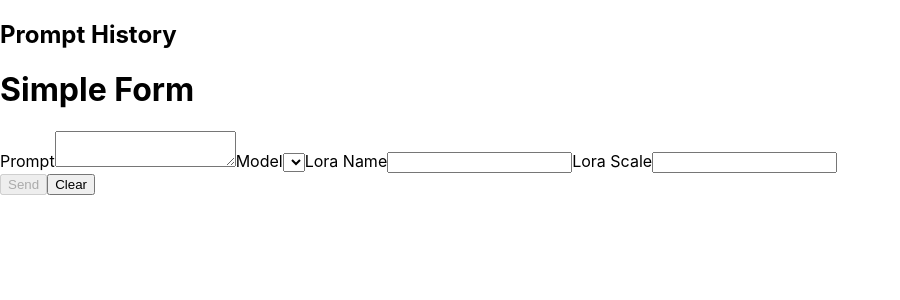
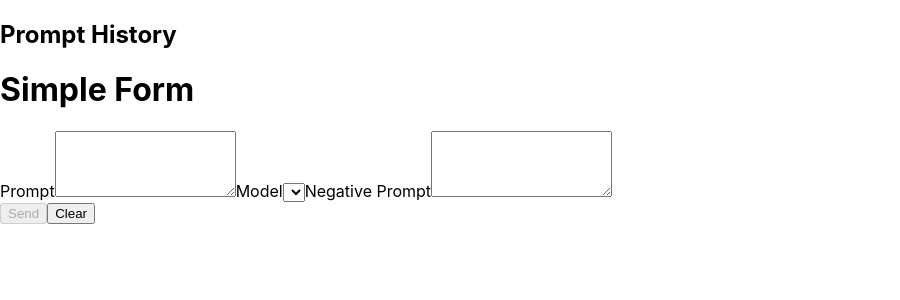
Before and after one commit to acwilan/sdbeamui, a React (Create React App) app: page / in a window 1280 px wide. Shown: the top 300 px of the page, without its empty margins (0-900 px from the left). Built offline with nearby package versions, Linux system fonts and the light colour scheme.

Commit message:
[main] Update web

```diff
--- a/src/App.tsx
+++ b/src/App.tsx
@@ -12,8 +12,7 @@ const App: React.FC = () => {
   const [outputImageUrl, setOutputImageUrl] = useState<string>(() => localStorage.getItem('outputImageUrl') || '');
   const [promptHistory, setPromptHistory] = useState<{ prompt: string; imageUrl: string }[]>(() => localStorage.getItem('promptHistory') ? JSON.parse(`${localStorage.getItem('promptHistory')}`) : []);
   const [modelIndex, setModelIndex] = useState<string>(localStorage.getItem('modelIndex') || '');
-  const [loraName, setLoraName] = useState<string>(localStorage.getItem('loraName') || '');
-  const [loraScale, setLoraScale] = useState<string>(localStorage.getItem('loraScale') || '');
+  const [negativePrompt, setNegativePrompt] = useState<string>('');
 
   useEffect(() => {
     localStorage.setItem('prompt', promptValue);
@@ -31,14 +30,6 @@ const App: React.FC = () => {
     localStorage.setItem('modelIndex', modelIndex);
   }, [modelIndex]);
 
-  useEffect(() => {
-    localStorage.setItem('loraName', loraName);
-  }, [loraName]);
-
-  useEffect(() => {
-    localStorage.setItem('loraScale', loraScale);
-  }, [loraScale]);
-
   const handleTextareaChange = (event: React.ChangeEvent<HTMLTextAreaElement>) => {
     setPromptValue(event.target.value);
   };
@@ -47,12 +38,8 @@ const App: React.FC = () => {
     setModelIndex(event.target.value);
   };
 
-  const handleLoraNameChange = (event: React.ChangeEvent<HTMLInputElement>) => {
-    setLoraName(event.target.value);
-  };
-
-  const handleLoraScaleChange = (event: React.ChangeEvent<HTMLInputElement>) => {
-    setLoraScale(event.target.value);
+  const handleNegativePromptChange = (event: React.ChangeEvent<HTMLTextAreaElement>) => {
+    setNegativePrompt(event.target.value);
   };
 
   const handleSubmit = (event: React.FormEvent<HTMLFormElement>) => {
@@ -63,8 +50,7 @@ const App: React.FC = () => {
     const authHeader = `Basic ${process.env.REACT_APP_AUTH_TOKEN}`;
     const payload = {
       prompt: promptValue,
-      lora_model: loraName,
-      lora_scale: loraScale
+      negative_prompt: negativePrompt,
     };
     fetch(url, {
       method: 'POST',
@@ -140,17 +126,15 @@ const App: React.FC = () => {
                 <form id='promptForm' onSubmit={handleSubmit}>
                   <div className='mb-3'>
                     <label htmlFor='prompt' className='form-label'>Prompt</label>
-                    <textarea className='form-control' id='prompt' name='prompt' value={promptValue} onChange={handleTextareaChange} />
+                    <textarea className='form-control' id='prompt' name='prompt' value={promptValue} rows={4} onChange={handleTextareaChange} />
                     <label htmlFor='model' className='form-label'>Model</label>
                     <select className='form-select' aria-label='Default select example' value={modelIndex} onChange={handleModelChange}>
                         {Object.keys(models).map((key) => (
                           <option key={key} value={key}>{models[key]}</option>
                         ))}
                     </select>
-                    <label htmlFor='loraName' className='form-label'>Lora Name</label>
-                    <input type='text' className='form-control' name='loraName' value={loraName} onChange={handleLoraNameChange} />
-                    <label htmlFor='loraScale' className='form-label'>Lora Scale</label>
-                    <input type='text' className='form-control' name='loraScale' value={loraScale} onChange={handleLoraScaleChange} />
+                    <label htmlFor='negativePrompt' className='form-label'>Negative Prompt</label>
+                    <textarea className='form-control' name='negativePrompt' value={negativePrompt} rows={4} onChange={handleNegativePromptChange} />
                   </div>
                   <button type='submit' className='btn btn-primary' id='sendBtn' disabled={promptValue.trim() === '' || loading}>Send</button>
                   <button type='button' className='btn btn-secondary' id='clearBtn' onClick={handleClear} disabled={loading}>Clear</button>
```
Also changed, not shown: 1 other file (tests, documents, lock files or other folders).
